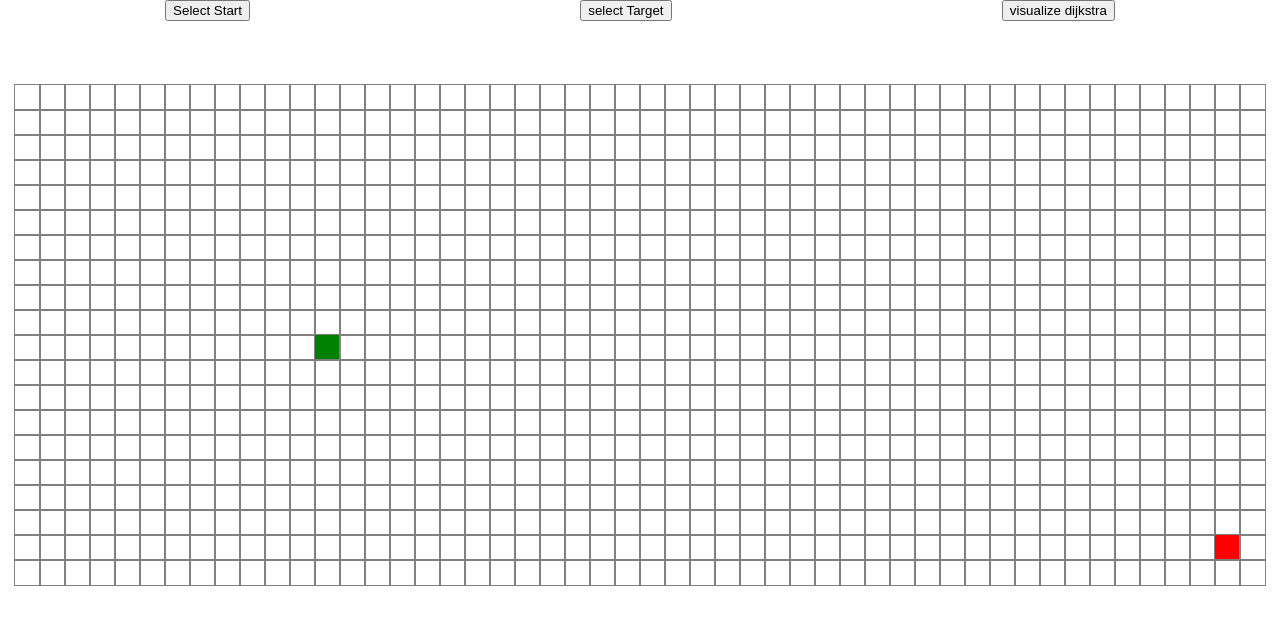
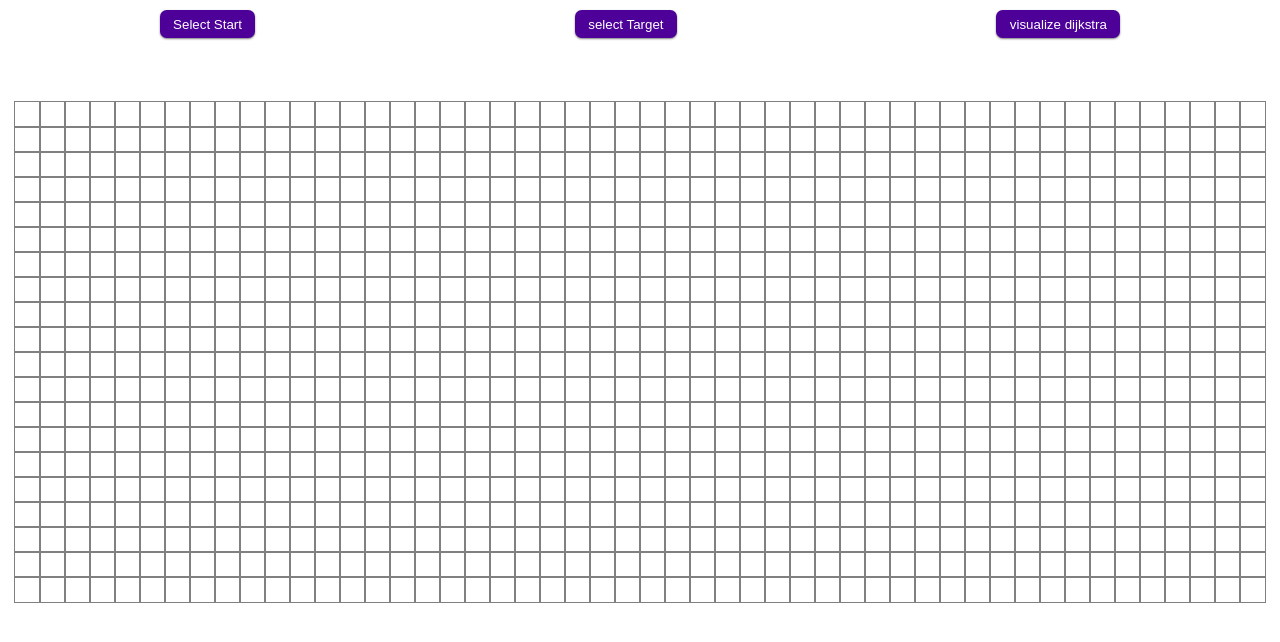
Before and after one commit to fawzeus/distance-algorithms-visualization, a React (Create React App) app: page / in a window 1280 px wide. Shown: the top 642 px of the page. Built offline with nearby package versions, Linux system fonts and the light colour scheme.

Commit message:
adding buttons and some styles

```diff
--- a/src/components/grid/Grid.jsx
+++ b/src/components/grid/Grid.jsx
@@ -8,10 +8,15 @@ const Grid = () => {
   const [r, setR] = useState(0);
   const [c, setC] = useState(0);
   const [selectStartIsClicked, setSelectStartIsClicked] = useState(false);
+  const [startRow, setStartRow] = useState(null);
+  const [startColumn, setStartColumn] = useState(null);
+  const [selectTargetIsClicked, setSelectTargetIsClicked] = useState(false);
+  const [targetRow, setTargetRow] = useState(null);
+  const [targetColumn, setTargetColumn] = useState(null);
 
   function handleVisualizeCkick() {
     const copy = copyGrid(grid, rows, columns);
-    console.log(r, c);
+    //console.log(r, c);
     copy[r][c].isVisited = true;
     setC(c + 1);
     if (c + 1 === columns) {
@@ -26,24 +31,62 @@ const Grid = () => {
   }
 
   function handleSelectStartClick() {
+    setSelectTargetIsClicked(false);
     setSelectStartIsClicked(!selectStartIsClicked);
-    console.log(selectStartIsClicked);
+    //console.log(selectStartIsClicked);
+  }
+  function handleSelectTargetClick() {
+    setSelectStartIsClicked(false);
+    setSelectTargetIsClicked(!selectTargetIsClicked);
+    //console.log(selectTargetIsClicked);
+  }
+
+  function handleNodeClick(r, c) {
+    const copy = copyGrid(grid, rows, columns);
+    if (selectStartIsClicked) {
+      if (startColumn != null && startRow != null) {
+        copy[startRow][startColumn].type = 0;
+      }
+      setStartRow(r);
+      setStartColumn(c);
+      copy[r][c].type = 1;
+    } else if (selectTargetIsClicked) {
+      if (targetColumn != null && targetRow != null) {
+        copy[targetRow][targetColumn].type = 0;
+      }
+      setTargetRow(r);
+      setTargetColumn(c);
+      copy[r][c].type = 2;
+    }
+    setGrid(copy);
   }
 
   return (
     <div className="grid-container">
       <div className="topbar">
         <button
-          className="select-start"
+          className={
+            "button select-start" + (selectStartIsClicked ? " active-btn" : "")
+          }
           onClick={() => {
             handleSelectStartClick();
           }}
         >
           Select Start
         </button>
-        <button className="select-target">select Target</button>
         <button
-          className="dijkstra-btn"
+          className={
+            "button select-target" +
+            (selectTargetIsClicked ? " active-btn" : "")
+          }
+          onClick={() => {
+            handleSelectTargetClick();
+          }}
+        >
+          select Target
+        </button>
+        <button
+          className="button dijkstra-btn"
           onClick={() => {
             handleVisualizeCkick();
           }}
@@ -59,6 +102,9 @@ const Grid = () => {
                 key={nodeIndex}
                 type={node.type}
                 isVisited={node.isVisited}
+                handleClick={() => {
+                  handleNodeClick(rowIndex, nodeIndex);
+                }}
               />
             ))}
           </div>
@@ -81,8 +127,7 @@ function initGrid(rows, columns) {
     }
     grid.push(row);
   }
-  grid[10][12].type = 1;
-  grid[18][48].type = 2;
+
   return grid;
 }
 
--- a/src/components/grid/grid.css
+++ b/src/components/grid/grid.css
@@ -11,3 +11,23 @@
   display: flex;
   justify-content: space-around;
 }
+.grid-container {
+  margin-top: 10px;
+}
+
+.button {
+  color: white;
+  position: relative;
+  padding: 0.5em 1em;
+  border: 0;
+  border-radius: 0.5em;
+  background-color: rgb(77, 1, 153);
+  box-shadow: 0px 1px 2px rgba(0, 0, 0, 0.5);
+  cursor: pointer;
+}
+.active-btn {
+  top: 2px;
+  left: 1px;
+  box-shadow: none;
+  background-color: rgb(165, 9, 193);
+}
--- a/src/components/node/Node.jsx
+++ b/src/components/node/Node.jsx
@@ -1,6 +1,6 @@
 import "./node.css";
 
-export default function Node({ type, isVisited }) {
+export default function Node({ type, isVisited, handleClick }) {
   let className = "node-root";
   if (type === 1) {
     className += " start-node";
@@ -10,5 +10,5 @@ export default function Node({ type, isVisited }) {
   if (isVisited) {
     className += " visited-node";
   }
-  return <div className={className}></div>;
+  return <div className={className} onClick={handleClick}></div>;
 }
```
